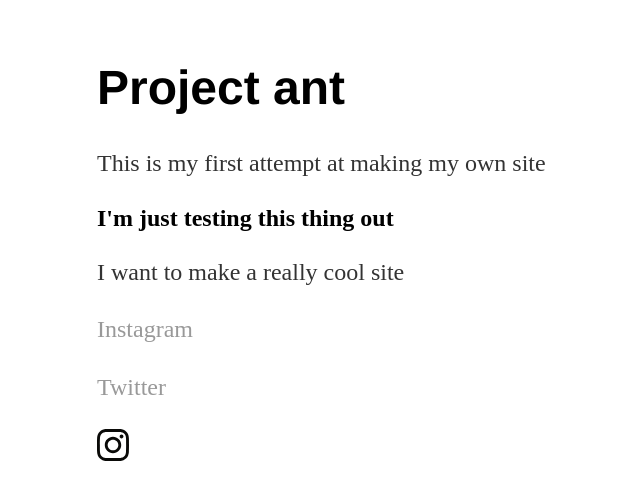
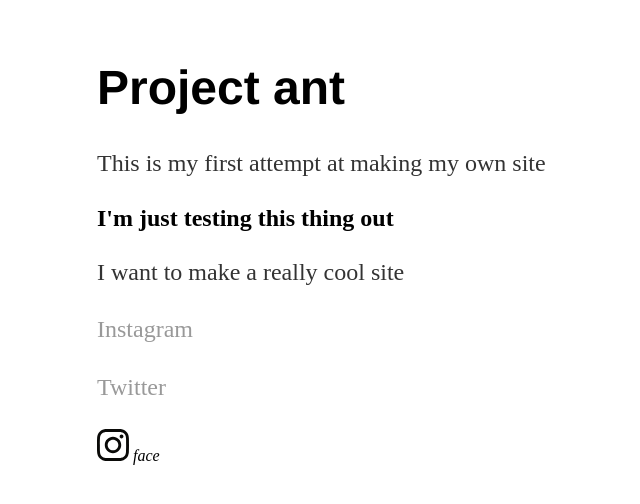
Before and after one commit to meghna-m/ant, a plain HTML site: page index.html in a window 1280 px wide. Shown: the full height of the page, 95-735 px from the left. Drawn offline with Linux system fonts and the light colour scheme.

Commit message:
Update index.html

```diff
--- a/index.html
+++ b/index.html
@@ -20,5 +20,7 @@
      <object type="image/svg+xml" data="ig.svg">
        Your browser does not support SVG
      </object>
+
+     <i class="material-icons">face</i>
    </body>
 </html>
```
